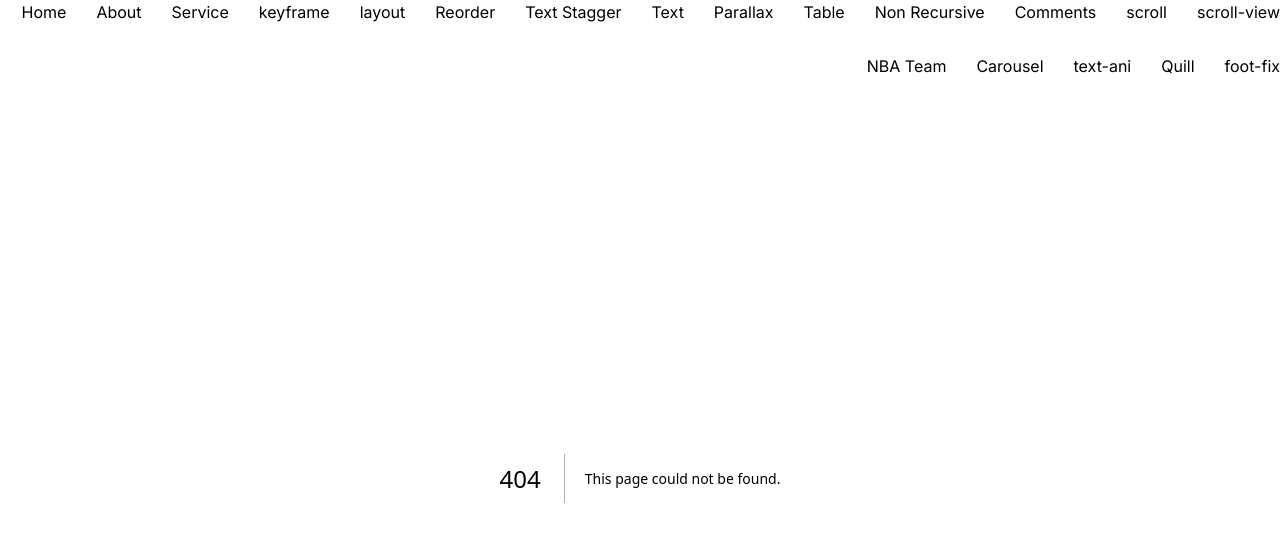
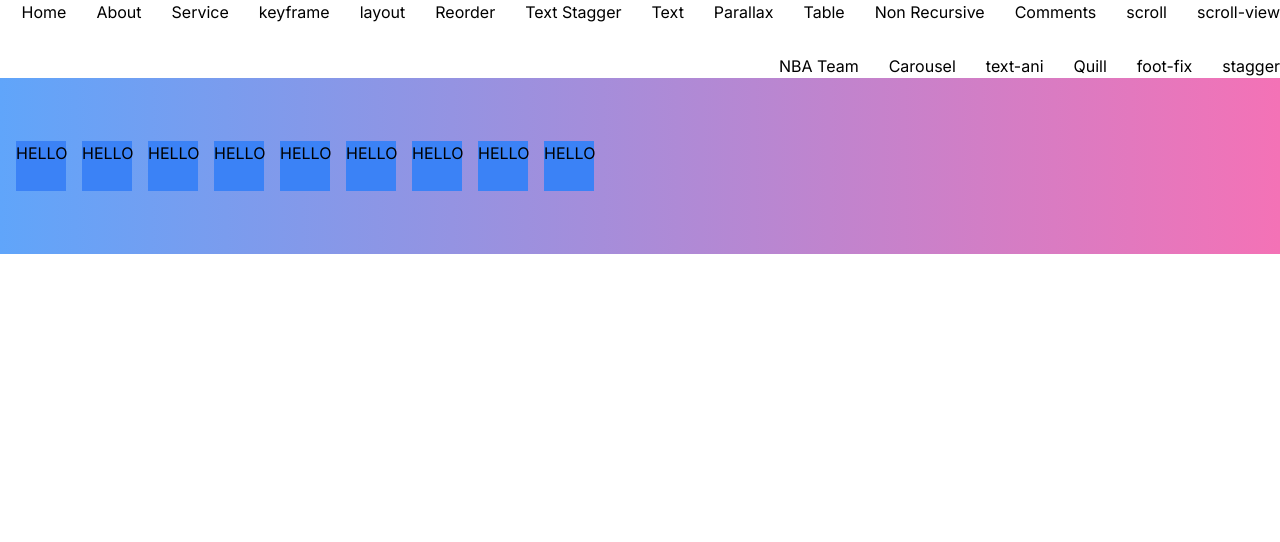
Before and after one commit to zphtet/test-test, a Next.js app: page /stagger in a window 1280 px wide. Before the commit this address had no page. Shown: the top 542 px of the page. Built offline with nearby package versions, Linux system fonts and the light colour scheme.

Commit message:
framer stagger

```diff
--- a/app/layout.tsx
+++ b/app/layout.tsx
@@ -55,6 +55,7 @@ export default function RootLayout({
               <Link href={"/text-ani"}>text-ani</Link>
               <Link href={"/quill"}>Quill</Link>
               <Link href={"/foot-fix"}>foot-fix</Link>
+              <Link href={"/stagger"}>stagger</Link>
             </div>
             {/* <PageTransitionWrapper>{children}</PageTransitionWrapper> */}
             {children}
--- /dev/null
+++ b/app/stagger/page.tsx
@@ -0,0 +1,55 @@
+"use client";
+
+import React from "react";
+import { motion, Variants } from "framer-motion";
+
+const avatarListVariants: Variants = {
+  out: {
+    opacity: 0,
+  },
+  in: {
+    opacity: 1,
+  },
+};
+
+const avatarVariants: Variants = {
+  in: {
+    opacity: 1,
+    x: 0,
+  },
+  out: {
+    opacity: 0,
+    x: -20,
+  },
+};
+
+const AnimatedAvatarList = () => {
+  return (
+    <div>
+      <motion.ul
+        initial="out"
+        animate="in"
+        transition={{
+          delayChildren: 1,
+          staggerChildren: 0.5,
+        }}
+        variants={avatarListVariants}
+        className="p-4 w-full h-44 flex gap-4 items-center bg-gradient-to-r from-blue-400 to-pink-400"
+      >
+        {[1, 2, 3, 4, 5, 6, 7, 8, 9, 10].map((_, i) => {
+          return (
+            <motion.li
+              variants={avatarVariants}
+              key={i}
+              className="w-[50px] h-[50px] bg-blue-500"
+            >
+              HELLO
+            </motion.li>
+          );
+        })}
+      </motion.ul>
+    </div>
+  );
+};
+
+export default AnimatedAvatarList;
```
